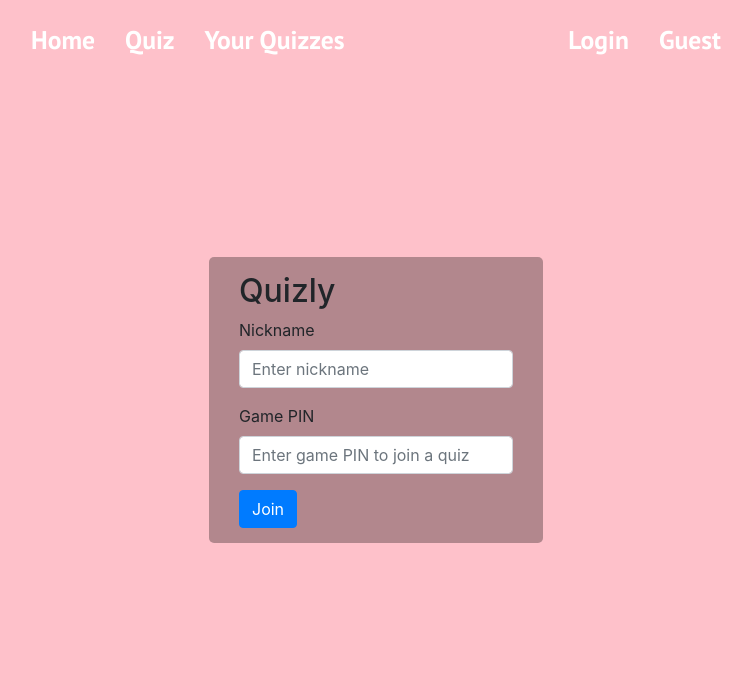
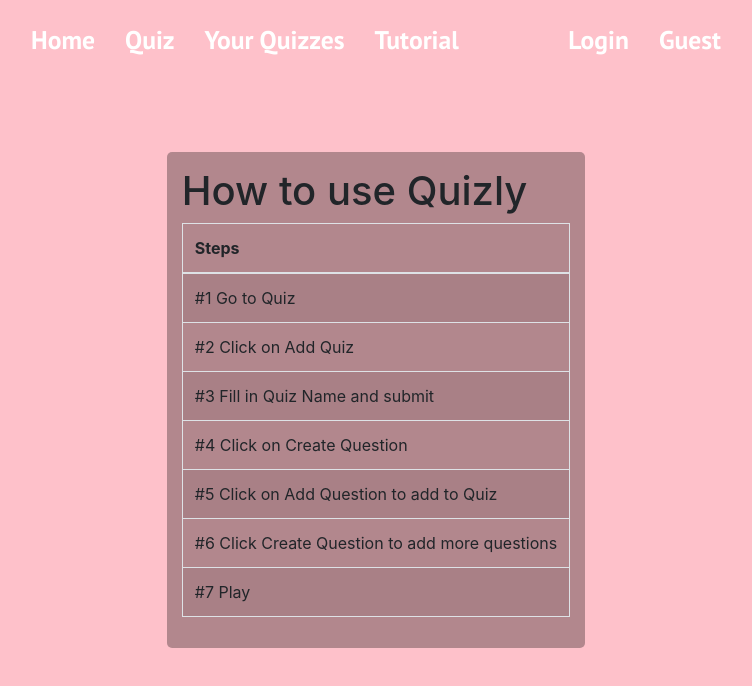
Before and after one commit to malu900/QuizlyClient, a React (Create React App) app: page /tutorial in a window 1280 px wide. Shown: the top 686 px of the page, without its empty margins (264-1016 px from the left). Built offline with nearby package versions, Linux system fonts and the light colour scheme.

Commit message:
Login and logout working, add quiz met meerdere questions getest, tutorial added

```diff
--- a/src/App/App.js
+++ b/src/App/App.js
@@ -16,6 +16,7 @@ import Lobby from "../Lobby/Lobby";
 import Guest from "../auth/Guest";
 import Winners from "../Quiz/Winners";
 import PersonalQuizzes from "../Quiz/PersonalQuizzes";
+import {Tutorial} from "./Tutorial";
 
 // >>>>>>> 62115990f07f0455acbe6b0cb82cd8e1dc62bf4a
 export class App extends Component {
@@ -41,6 +42,9 @@ export class App extends Component {
               </Route>
               <Route path="/login">
                 <Auth />
+              </Route>
+              <Route path="/tutorial">
+                <Tutorial />
               </Route>
               {/*<Route path="/guest">
             <Guest />
--- /dev/null
+++ b/src/App/Tutorial.js
@@ -0,0 +1,53 @@
+import React, {Component} from "react";
+import {ListGroup, Table} from "react-bootstrap";
+
+export class Tutorial extends Component {
+    render() {
+        return (
+            <div>
+                <h1>How to use Quizly</h1>
+                <Table bordered hover striped variant>
+                    <thead>
+                    <tr>
+                        <th>Steps</th>
+                    </tr>
+                    </thead>
+                    <tbody>
+                    <tr>
+                        <td>#1 Go to Quiz</td>
+                    </tr>
+                    <tr>
+                        <td>#2 Click on Add Quiz</td>
+                    </tr>
+                    <tr>
+                        <td>#3 Fill in Quiz Name and submit</td>
+                    </tr>
+                    <tr>
+                        <td>#4 Click on Create Question</td>
+                    </tr>
+                    <tr>
+                        <td>#5 Click on Add Question to add to Quiz</td>
+                    </tr>
+                    <tr>
+                        <td>#6 Click Create Question to add more questions</td>
+                    </tr>
+                    <tr>
+                        <td>#7 Play</td>
+                    </tr>
+
+                    </tbody>
+                </Table>
+                {/*<ListGroup>*/}
+                {/*    <ListGroup.Item variant="secondary">#1 Go to Quiz</ListGroup.Item>*/}
+                {/*    <ListGroup.Item variant="secondary">#2 Click on Add Quiz</ListGroup.Item>*/}
+                {/*    <ListGroup.Item variant="secondary">#3 Fill in Quiz Name and submit</ListGroup.Item>*/}
+                {/*    <ListGroup.Item variant="secondary">#4 Click on Create Question</ListGroup.Item>*/}
+                {/*    <ListGroup.Item variant="secondary">#5 Click on Add Question to add to Quiz</ListGroup.Item>*/}
+                {/*    <ListGroup.Item variant="secondary">#6 Click Create Question to add more questions</ListGroup.Item>*/}
+                {/*    <ListGroup.Item variant="secondary">#7 Play</ListGroup.Item>*/}
+
+                {/*</ListGroup>*/}
+            </div>
+        )
+    }
+}
--- a/src/Quiz/AllQuiz.js
+++ b/src/Quiz/AllQuiz.js
@@ -65,16 +65,11 @@ export class AllQuiz extends Component {
                 <div>
                     {newQuizClicked ? <AddQuiz Quiz={this.state.Quiz}/> : <div></div>}
                 </div>
-                {/*{newQuizClicked ? (*/}
-                {/*    <Button variant="primary" type="submit">*/}
-                {/*        Submit Quiz*/}
-                {/*    </Button>*/}
-                {/*) : null}*/}
+                <h1>All quizzes</h1>
                 <Table bordered hover striped variant>
                     <thead>
                     <tr>
                         <th>Name</th>
-                        <th></th>
                     </tr>
                     </thead>
                     <tbody>
@@ -86,11 +81,6 @@ export class AllQuiz extends Component {
                         quizzes.map((quiz) => (
                                 <tr key={quiz.quizId}>
                                 <td>{quiz.quizName}</td>
-
-                                <td><Button onClick={()=>this.onClickCreateQuiz(quiz.code,quiz.quizId)}>Start Quiz</Button></td>
-
-                                <td><Button onClick={() => this.onClickCreateQuiz(quiz.code,quiz.quizId)}>Start Quiz</Button></td>
-
                             </tr>
                         ))
                     }
--- a/src/Quiz/NewAnswers.js
+++ b/src/Quiz/NewAnswers.js
@@ -45,7 +45,7 @@ export class NewAnswers extends Component {
             name="goodanswer"
             value={this.state.goodanswer}
             onChange={this.handleChange}
-            className={"bg-dark text-white"}
+            className={""}
             placeholder="Enter answer "
           />
         </Form.Group>
@@ -58,7 +58,7 @@ export class NewAnswers extends Component {
             name="answerOne"
             value={this.state.answerOne}
             onChange={this.handleChange}
-            className={"bg-dark text-white"}
+            className={""}
             placeholder="Enter answer "
           />
         </Form.Group>
@@ -71,7 +71,7 @@ export class NewAnswers extends Component {
             name="answerTwo"
             value={this.state.answerTwo}
             onChange={this.handleChange}
-            className={"bg-dark text-white"}
+            className={""}
             placeholder="Enter answer "
           />
         </Form.Group>
@@ -84,7 +84,7 @@ export class NewAnswers extends Component {
             name="answerThree"
             value={this.state.answerThree}
             onChange={this.handleChange}
-            className={"bg-dark text-white"}
+            className={""}
             placeholder="Enter answer "
           />
         </Form.Group>
--- a/src/auth/Login.js
+++ b/src/auth/Login.js
@@ -1,6 +1,6 @@
-import React, { Component } from "react";
+import React, {Component} from "react";
 import "../App/App.scss";
-import { Container, Form, Button } from "react-bootstrap";
+import {Container, Form, Button} from "react-bootstrap";
 import PropTypes from "prop-types";
 import axios from "axios";
 
@@ -12,6 +12,7 @@ export class Login extends Component {
         this.onSubmit = this.onSubmit.bind(this);
         this.onChange = this.onChange.bind(this);
     }
+
     initialState = {
         email: "",
         password: "",
@@ -24,8 +25,12 @@ export class Login extends Component {
     };
 
     onSubmit = (e) => {
-    // e.stopPropagation();
         e.preventDefault();
+
+        if (sessionStorage.getItem("userId") !== null) {
+            sessionStorage.removeItem("userId");
+            window.location.replace("/")
+        } else {
             const login = {
                 email: this.state.email,
                 password: this.state.password,
@@ -33,24 +38,56 @@ export class Login extends Component {
             axios.post("http://localhost:8081/auth/login", login).then((response) => {
                 if (response.data != null) {
                     console.log(response.data.userId);
-        /*localStorage.setItem('token', response.data.token);*/
                     sessionStorage.setItem('userId', response.data.userId);
-        window.location.href= "http://localhost:3000/PersonalQuizzes"
-        this.setState({ show: true });
-        setTimeout(() => this.setState({ show: false }), 3000);
+                    window.location.replace("/PersonalQuizzes")
+                    this.setState({show: true});
+                    setTimeout(() => this.setState({show: false}), 3000);
                 }
             });
             this.setState(this.initialState);
-  };
+        }
+    }
 
     resetLogin = () => {
         this.setState(() => this.initialState);
     };
 
     render() {
-    const { email, password } = this.state;
+        const {email, password} = this.state;
         return (
             <Container id="login">
+                {sessionStorage.getItem("userId") !== null ?
+                    <div>
+                        <h2>Logout</h2>
+                        <Form onReset={this.resetLogin} onSubmit={this.onSubmit}>
+                            <Form.Group>
+                                <Form.Label>Email address</Form.Label>
+                                <Form.Control
+                                    name="email"
+                                    placeholder="Enter email"
+                                    value={email}
+                                    onChange={this.onChange}
+                                />
+                                <Form.Text className="text-muted">
+                                    We'll never share your email with anyone else.
+                                </Form.Text>
+                            </Form.Group>
+
+                            <Form.Group>
+                                <Form.Label>Password</Form.Label>
+                                <Form.Control
+                                    type="password"
+                                    name="password"
+                                    placeholder="Password"
+                                    value={password}
+                                    onChange={this.onChange}
+                                />
+                            </Form.Group>
+                            <Button variant="primary" value="submit" type="submit">Log out</Button>
+                        </Form>
+                    </div>
+                    :
+                    <div>
                         <h2>Login</h2>
                         <Form onReset={this.resetLogin} onSubmit={this.onSubmit}>
                             <Form.Group controlId="formBasicEmail">
@@ -62,10 +99,8 @@ export class Login extends Component {
                                     value={email}
                                     onChange={this.onChange}
                                 />
-            <Form.Text className="text-muted">
-              We'll never share your email with anyone else.
-            </Form.Text>
                             </Form.Group>
+
                             <Form.Group controlId="formBasicPassword">
                                 <Form.Label>Password</Form.Label>
                                 <Form.Control
@@ -76,9 +111,6 @@ export class Login extends Component {
                                     onChange={this.onChange}
                                 />
                             </Form.Group>
-          <Form.Group controlId="formBasicCheckbox">
-            <Form.Check type="checkbox" label="Check me out" />
-          </Form.Group>
                             <Button variant="primary" value="submit" type="submit">
                                 Log in
                             </Button>
@@ -86,6 +118,8 @@ export class Login extends Component {
                                 reset
                             </Button>
                         </Form>
+                    </div>
+                }
             </Container>
         );
     }
--- a/src/auth/Register.js
+++ b/src/auth/Register.js
@@ -36,6 +36,7 @@ export class Register extends Component {
     };
     axios.post("http://localhost:8081/auth/register", user).then((response) => {
       if (response.data != null) {
+        window.location.replace("/PersonalQuizzes")
         this.setState({ show: true });
         setTimeout(() => this.setState({ show: false }), 3000);
       } else {
--- a/src/common/AppHeader.js
+++ b/src/common/AppHeader.js
@@ -29,6 +29,9 @@ export class AppHeader extends Component {
 
                   <li>
                     <Link to="/PersonalQuizzes">Your Quizzes</Link>
+                  </li>
+                  <li>
+                    <Link to="/tutorial">Tutorial</Link>
                   </li>
                 </ul>
               </div>
@@ -70,6 +73,9 @@ export class AppHeader extends Component {
                   <li>
                     <Link to="/PersonalQuizzes">Your Quizzes</Link>
                   </li>
+                  <li>
+                    <Link to="/tutorial">Tutorial</Link>
+                  </li>
                 </ul>
               </div>
               <div>
```
Also changed, not shown: src/Quiz/AddQuestion.js (+3 -8 lines), src/Quiz/AddQuiz.js (+0 -10 lines), 1 other file (tests, documents, lock files or other folders). Lines whose indentation alone changed are shown as unchanged.
